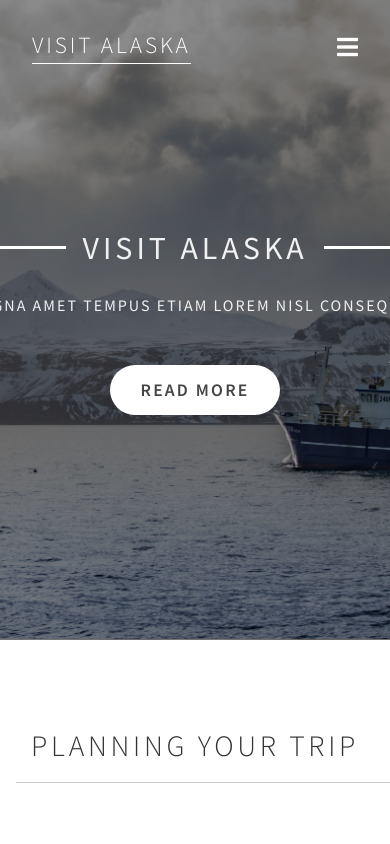
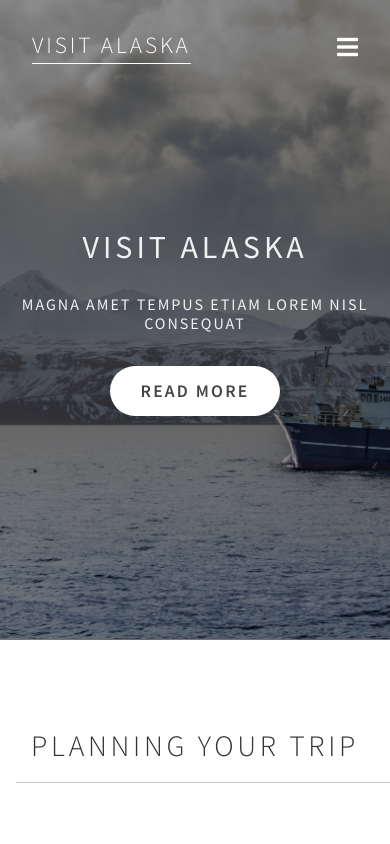
Before and after one commit to Jake-woods/FCC-Landing-page, a plain HTML site: page index.html in a window 390 px wide. Shown: the top 844 px of the page. Drawn offline with Linux system fonts and the light colour scheme; grey boxes are pictures that could not be loaded.

Commit message:
Minor fix

```diff
--- a/css/_media-queries.scss
+++ b/css/_media-queries.scss
@@ -47,10 +47,24 @@
       .inner {
          h1 {
             font-size: 2rem;
+
+            &::before,
+            &::after {
+               background: #fff;
+               content: '';
+               display: inline-block;
+               height: 0;
+               margin: 0;
+               width: 0;
+            }
          }
 
          p {
             font-size: 1rem;
+         }
+
+         a {
+            margin-top: 1em;
          }
       }
    }
@@ -66,4 +80,15 @@
          max-width: 100%;
       }
    }
+
+   footer#footer-social {
+      ul {
+         justify-content: space-between;
+         padding: 0;
+
+         li {
+            margin: 0;
+         }
+      }
+   }
 }
--- a/css/styles.scss
+++ b/css/styles.scss
@@ -179,6 +179,7 @@ section#banner {
    justify-content: center;
    overflow: hidden;
    min-height: 40em;
+   padding: 1em;
    text-align: center;
 
    .inner {
@@ -202,7 +203,7 @@ section#banner {
             display: inline-block;
             height: .1em;
             margin: 0 .5em;
-            width: 3em;
+            width: 25%;
          }
       }
 
@@ -272,7 +273,7 @@ section#learn-more {
          }
 
          .inner {
-            background: rgba(0, 0, 0, 0.63);
+            background: rgba(51, 51, 51, 0.575);
             opacity: 1;
             transition: all 300ms ease;
 
```
Also changed, not shown: css/styles.css.
